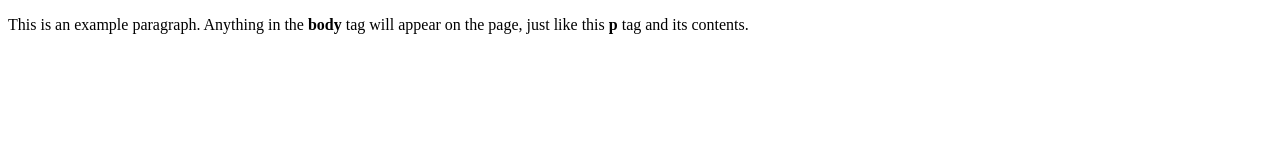
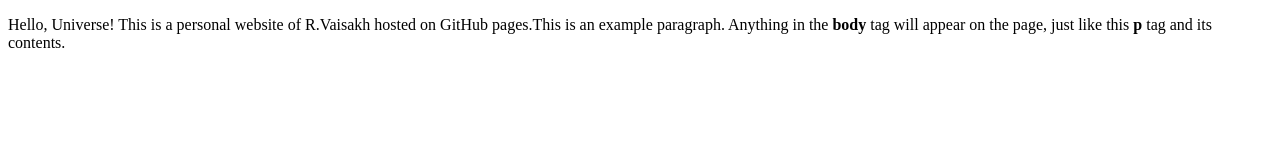
Before and after one commit to vaisakh329/vaisakh329.github.io, a plain HTML site: page index.html in a window 1280 px wide. Drawn offline with Linux system fonts and the light colour scheme.

Commit message:
Update index.html

```diff
--- a/index.html
+++ b/index.html
@@ -4,6 +4,6 @@
     <title>This is the title of the webpage!</title>
   </head>
   <body>
-    <p>This is an example paragraph. Anything in the <strong>body</strong> tag will appear on the page, just like this <strong>p</strong> tag and its contents.</p>
+    <p>Hello, Universe! This is a personal website of R.Vaisakh hosted on GitHub pages.This is an example paragraph. Anything in the <strong>body</strong> tag will appear on the page, just like this <strong>p</strong> tag and its contents.</p>
   </body>
 </html>
```
